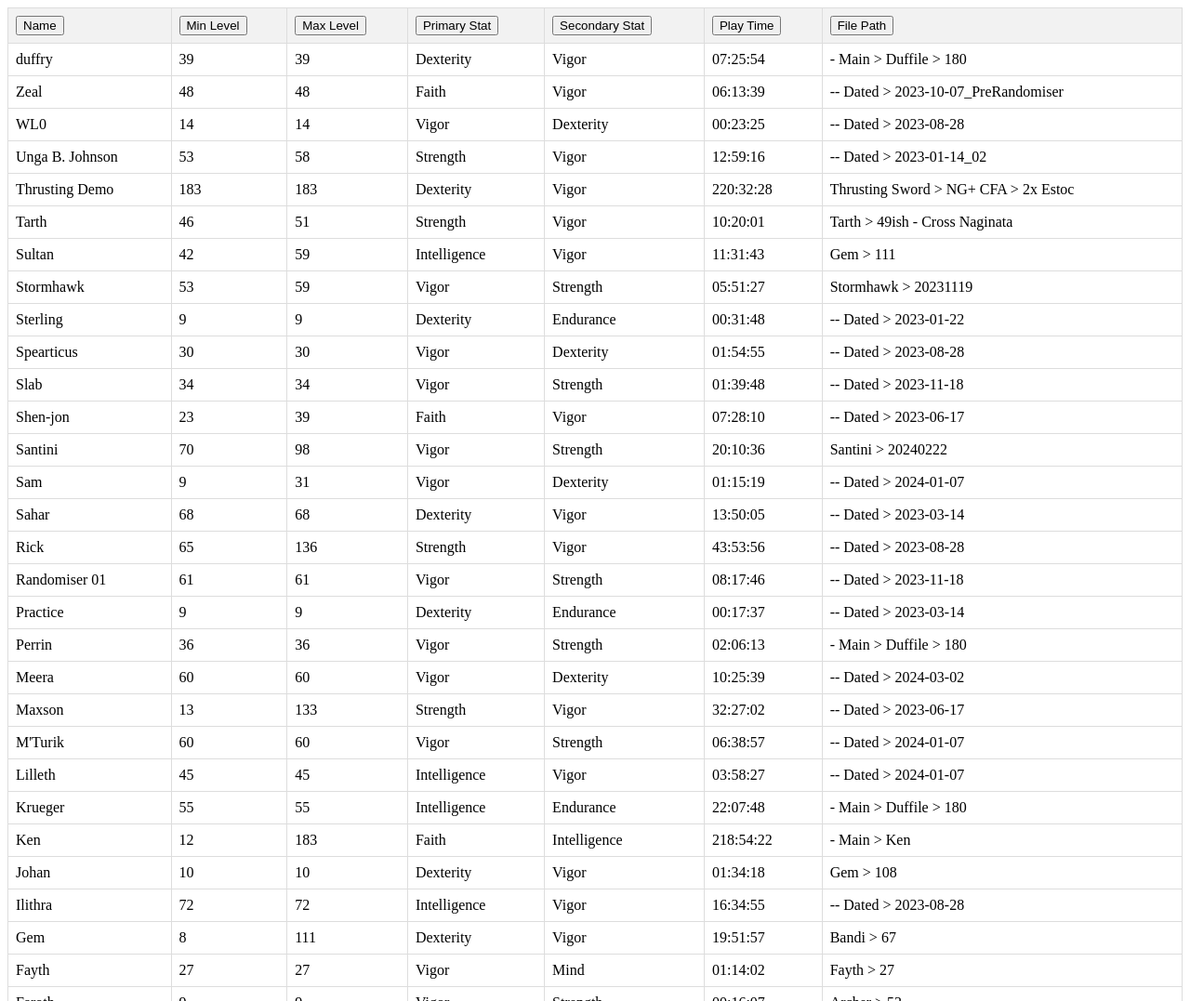
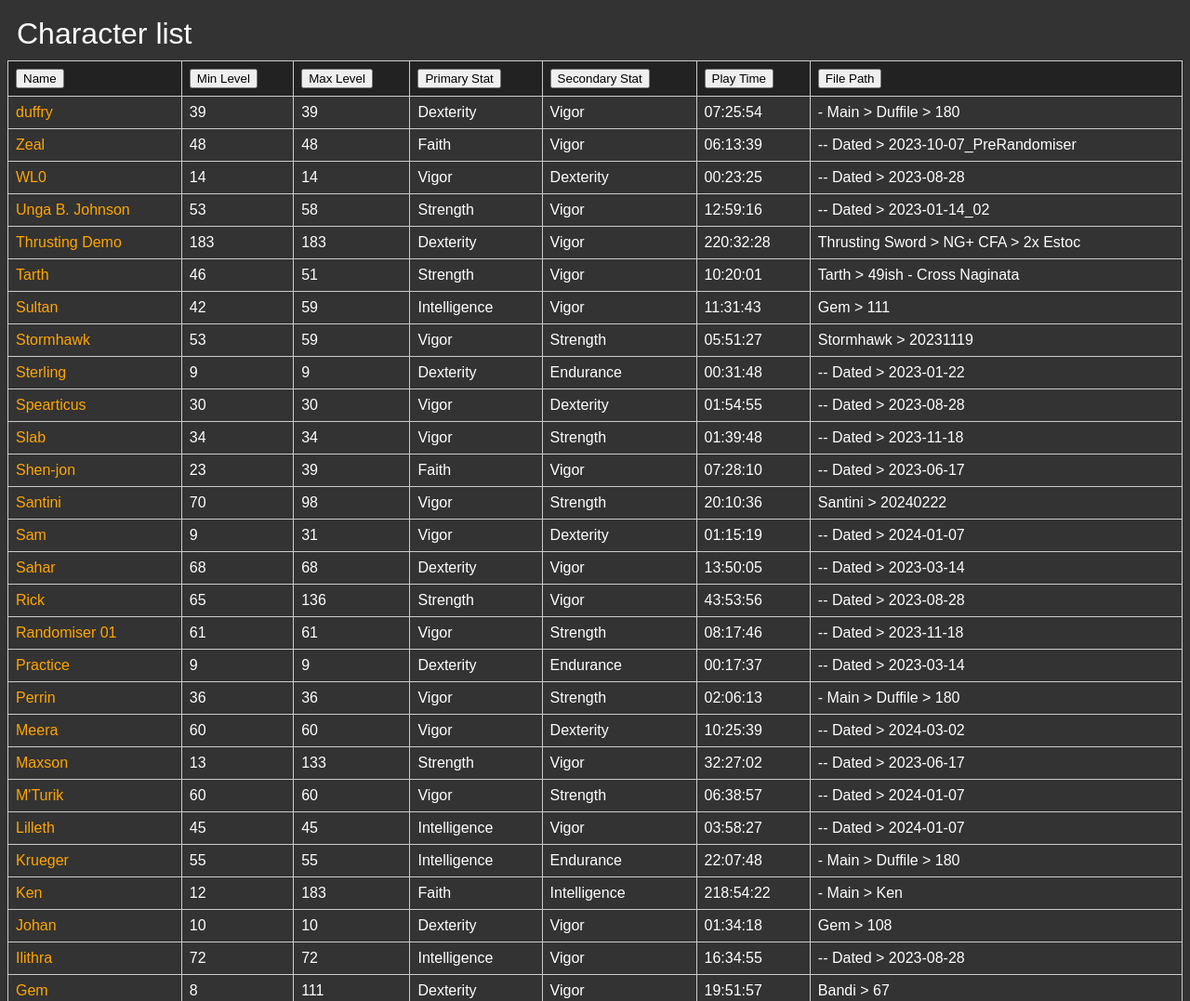
Before and after one commit to duffry/er-reader, a plain HTML site: page index.html in a window 1280 px wide. Shown: the top 1077 px of the page at 93% size. Drawn offline with Linux system fonts and the light colour scheme.

Commit message:
Navigation added and style changed

```diff
--- a/index.html
+++ b/index.html
@@ -6,6 +6,7 @@
     <link rel="stylesheet" href="style.css">
 </head>
 <body>
+    <div id="titleContainer"></div>
     <div id="tableContainer"></div>
     <script src="script.js"></script>
 </body>
--- a/script.js
+++ b/script.js
@@ -3,7 +3,38 @@ let currentSortColumn = ""; // To be set dynamically based on data
 let currentSortOrder = "asc"; // Default sort order remains the same
 let globalData = []; // Global variable to store the table data for sorting
 
+// Function to parse query parameters
+function getQueryParam(param) {
+    const urlParams = new URLSearchParams(window.location.search);
+    return urlParams.get(param);
+}
+
 function fetchDataAndDisplay() {
+    const name = getQueryParam('name');
+    if (name) {
+        // If name parameter is present, fetch structured_data.json
+        fetch('structured_data.json')
+            .then(response => response.json())
+            .then(data => {
+                const characterData = data[name] ? data[name] : [];
+                const tableData = characterData.map(character => ({
+                    "File path": shorten_filepath_string(character.file_path.replace(/\\/g, " > ")),
+                    "Level": character.level,
+                    "Vigor": character.stats.Vigor,
+                    "Mind": character.stats.Mind,
+                    "Endurance": character.stats.Endurance,
+                    "Strength": character.stats.Strength,
+                    "Dexterity": character.stats.Dexterity,
+                    "Intelligence": character.stats.Intelligence,
+                    "Faith": character.stats.Faith,
+                    "Arcane": character.stats.Arcane,
+                    "Play time": character.play_time
+                }));
+                globalData = tableData;
+                sortAndDisplayData(); // Initial sort and display
+            });
+    } else {
+        // Default fetch from character_list.json
         fetch('character_list.json')
             .then(response => response.json())
             .then(data => {
@@ -24,6 +55,7 @@ function fetchDataAndDisplay() {
                 globalData = tableData;
                 sortAndDisplayData(); // Initial sort and display
             });
+    }
 }
 
 function shorten_filepath_string(filePath){
@@ -66,9 +98,18 @@ function displayDynamicTable(data) {
     // Create rows for each object in the data
     data.forEach(item => {
         const row = document.createElement('tr');
-        Object.keys(data[0]).forEach(key => {
+        Object.keys(item).forEach(key => {
             const td = document.createElement('td');
+            if (key === "Name") { // Check if the column is "Name"
+                const a = document.createElement('a');
+                const url = new URL(window.location.href);
+                url.searchParams.set('name', item[key]); // Set 'name' query parameter
+                a.href = url; // Set href to the URL with the query parameter
+                a.textContent = item[key];
+                td.appendChild(a);
+            } else {
                 td.textContent = item[key];
+            }
             row.appendChild(td);
         });
         tbody.appendChild(row);
@@ -105,4 +146,22 @@ function sortAndDisplayData(sortColumn = currentSortColumn) {
     displayDynamicTable(sortedData);
 }
 
-document.addEventListener('DOMContentLoaded', fetchDataAndDisplay);
+document.addEventListener('DOMContentLoaded', () => {
+    const name = getQueryParam('name');
+    const titleContainer = document.getElementById('titleContainer'); // Assuming an element with this ID exists for the title
+    const returnLink = document.createElement('a');
+    returnLink.href = 'https://duffry.com/EldenRing/'; // Set to your base URL
+    returnLink.textContent = '< Return to character list';
+    returnLink.style = 'margin-left: 20px;'; // Add some spacing
+
+    if (name) {
+        // If a character name is specified in the URL
+        titleContainer.innerHTML = `${name}`; // Set the title to the character's name
+        titleContainer.appendChild(returnLink); // Add the return link next to the title
+    } else {
+        // Default view (no specific character selected)
+        titleContainer.textContent = 'Character list'; // Set the title for the character list page
+    }
+
+    fetchDataAndDisplay();
+});
--- a/style.css
+++ b/style.css
@@ -1,14 +1,45 @@
+body {
+    background-color: #333; /* Dark grey background */
+    color: white; /* White text color */
+    font-family: sans-serif; /* General sans-serif font */
+}
+
+a {
+    color: #FFA500; /* Orange gold color for links */
+    text-decoration: none; /* Optional: removes underline from links */
+}
+
+a:hover {
+    text-decoration: underline; /* Optional: adds underline on hover for better visibility */
+}
+
+#titleContainer {
+    font-size: 32px; /* Large font size for title */
+    padding: 10px;
+}
+
+#titleContainer a {
+    font-size: 16px; /* Smaller font size for links in the title */
+    font-style: italic; /* Italicize links in the title */
+}
+
 table {
     width: 100%;
     border-collapse: collapse;
+    border: 1px solid #ccc; /* Light grey table borders */
 }
 
 th, td {
-    border: 1px solid #ddd;
+    border: 1px solid #ccc; /* Light grey borders for table cells */
     padding: 8px;
     text-align: left;
 }
 
 th {
-    background-color: #f2f2f2;
+    background-color: #222;
+    color: white; /* Ensuring header text is black for contrast */
 }
+
+tr:hover {
+    background-color: #555; /* Lighter grey on hover for table rows */
+}
```
Lines whose indentation alone changed are shown as unchanged.
